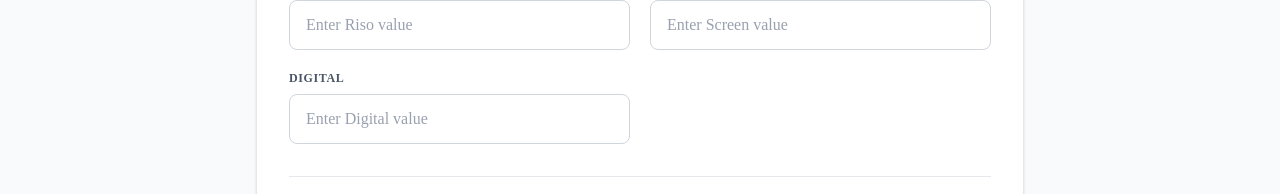
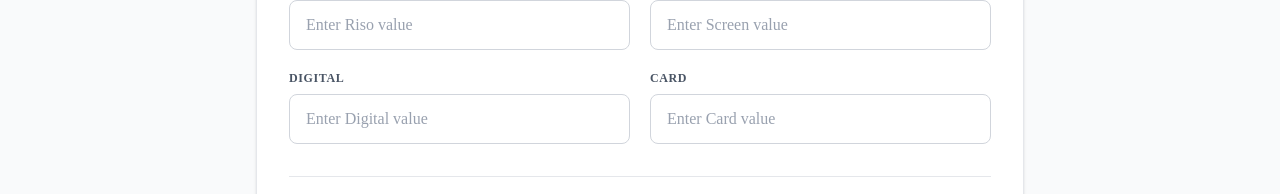
Before and after one commit to ak3106/patrika-calc, a React (Vite) app: page /values in a window 1280 px wide. Shown: the part 334-528 px from the top of the page. Built offline with nearby package versions, Linux system fonts and the light colour scheme; no server answers; the database is empty.

Commit message:
card introduce and design slab edit

```diff
--- a/src/pages/Parameters.jsx
+++ b/src/pages/Parameters.jsx
@@ -7,6 +7,7 @@ export default function Parameters() {
     riso: "",
     screen: "",
     digital: "",
+    card: "",
     additional: {
       color: "",
       nameSlip: "",
@@ -35,6 +36,7 @@ export default function Parameters() {
             riso: data.riso ?? "",
             screen: data.screen ?? "",
             digital: data.digital ?? "",
+            card: data.card ?? "",
             additional: {
               color: data.additional?.color ?? "",
               nameSlip: data.additional?.nameSlip ?? "",
@@ -221,6 +223,22 @@ export default function Parameters() {
                     required
                   />
                 </div>
+                <div>
+                  <label htmlFor="card" className={labelClass}>
+                    card
+                  </label>
+                  <input
+                    id="card"
+                    type="number"
+                    step="any"
+                    name="card"
+                    value={formData.card}
+                    onChange={handleChange}
+                    className={inputClass}
+                    placeholder="Enter Card value"
+                    required
+                  />
+                </div>
               </div>
             </section>
 
--- a/src/pages/RecordPage.jsx
+++ b/src/pages/RecordPage.jsx
@@ -10,7 +10,7 @@ const initialFormData = {
   catNo: "",
   catRate: "",
   printType: "riso",
-  catname: "J",
+  catname: "V",
   noPrints: "",
   stock: "10000",
 };
@@ -72,8 +72,14 @@ const RecordPage = () => {
     return 1000;
   };
 
+  // Helper function to calculate the final design slab adjusting for print type
+  const calculateDesignSlab = (rate, printType) => {
+    const baseSlab = getDesignSlab(rate);
+    return printType === "card" ? baseSlab - 100 : baseSlab;
+  };
+
   const previewId = `${formData.catname}${formData.catNo}`;
-  const previewSlab = getDesignSlab(formData.catRate);
+  const previewSlab = calculateDesignSlab(formData.catRate, formData.printType);
 
   const handleSubmit = async (e) => {
     e.preventDefault();
@@ -128,13 +134,17 @@ const RecordPage = () => {
       const printCost =
         formData.printType === "riso"
           ? pricingParameters.riso
-          : pricingParameters.screen;
+          : formData.printType === "screen"
+            ? pricingParameters.screen
+            : formData.printType === "card"
+              ? pricingParameters.card
+              : pricingParameters.digital;
 
       const data = {
         accessories: numericFields.accessories,
         catNo: numericFields.catNo,
         catRate: numericFields.catRate / 2,
-        designSlab: getDesignSlab(numericFields.catRate),
+        designSlab: calculateDesignSlab(numericFields.catRate, formData.printType),
         printCost,
         printType: formData.printType,
         noPrints: numericFields.noPrints,
@@ -167,11 +177,6 @@ const RecordPage = () => {
           <h1 className="text-2xl font-semibold tracking-tight text-gray-900 sm:text-3xl">
             Add Patrika Design
           </h1>
-
-          {/* <p className="mt-2 max-w-xl text-sm leading-6 text-gray-500 sm:text-base">
-            Create a new design record with catalog details, printing
-            information, and stock quantities.
-          </p> */}
         </header>
 
         <form
@@ -334,6 +339,7 @@ const RecordPage = () => {
                   <option value="riso">Riso</option>
                   <option value="screen">Screen</option>
                   <option value="digital">Digital</option>
+                  <option value="card">Card</option>
                 </select>
               </div>
 
@@ -381,7 +387,9 @@ const RecordPage = () => {
                       ? "Riso printing"
                       : formData.printType === "screen"
                         ? "Screen printing"
-                        : "Digital printing"}
+                        : formData.printType === "card"
+                          ? "Card printing"
+                          : "Digital printing"}
                   </span>
                   <span className="text-sm font-semibold text-gray-900">
                     {loadingPricing
@@ -392,7 +400,9 @@ const RecordPage = () => {
                               ? pricingParameters.riso
                               : formData.printType === "screen"
                                 ? pricingParameters.screen
-                                : pricingParameters.digital
+                                : formData.printType === "card"
+                                  ? pricingParameters.card
+                                  : pricingParameters.digital
                           }`
                         : "Unavailable"}
                   </span>
@@ -420,7 +430,6 @@ const RecordPage = () => {
                 <p className="mt-2 break-all text-xl font-semibold tracking-tight text-gray-900">
                   {previewId}
                 </p>
-                <p className="mt-1 text-xs text-gray-500"></p>
               </div>
 
               <div className="rounded-xl border border-gray-200 bg-white p-4">
@@ -433,7 +442,6 @@ const RecordPage = () => {
                   </span>
                   <span className="text-xs text-gray-500">Calculated</span>
                 </div>
-                <p className="mt-1 text-xs text-gray-500"></p>
               </div>
             </div>
           </section>
--- a/src/pages/ViewOrder.jsx
+++ b/src/pages/ViewOrder.jsx
@@ -38,7 +38,12 @@ const toMillis = (ts) => (ts?.toMillis ? ts.toMillis() : 0);
 const itemLabel = (it) =>
   it.catNo ? `#${it.catNo}` : it.name || it.productName || "Item";
 const itemQty = (it) => Number(it.qty ?? it.quantity ?? it.pieces ?? 1);
-const itemRate = (it) => Number(it.catRate ?? it.rate ?? it.price ?? 0);
+// const itemRate = (it) => Number(it.catRate ?? it.rate ?? it.price ?? 0);
+const itemRate = (it) => {
+  const quantity = Number(it.qty ?? it.quantity ?? it.pieces ?? 1);
+  const costPerCard = Number(it.catRate ?? it.rate ?? it.price ?? 0) / quantity;
+  return costPerCard;
+};
 
 const ViewOrder = () => {
   const [records, setRecords] = useState([]);
```
